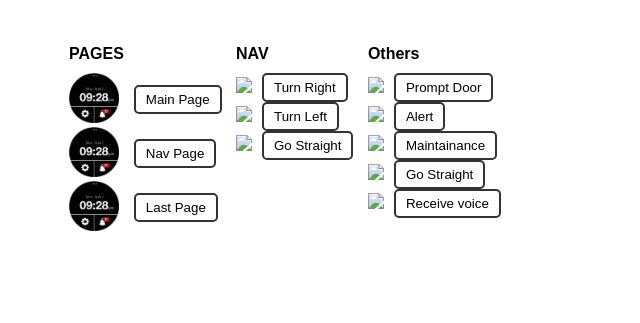
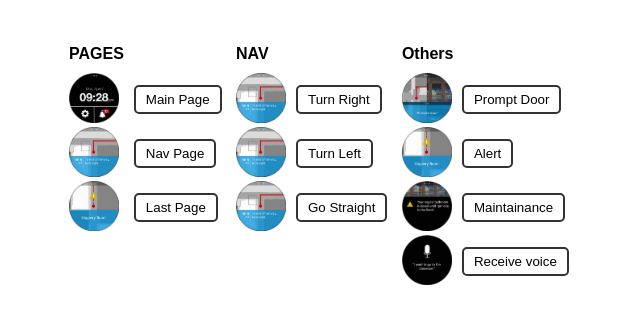
Before and after one commit to flashycud/InteractiveMap, a website: page controller.html in a window 1280 px wide. Shown: the part 101-424 px from the top of the page, without its empty margins (311-951 px from the left). Drawn offline with nearby package versions, Linux system fonts and the light colour scheme; no server answers.

Commit message:
add commands to controller

```diff
--- a/controller.html
+++ b/controller.html
@@ -74,11 +74,11 @@ width: 520px;">
     <div class="cell"><input type="button" value="Main Page" onclick="sendCommand('MAIN')" /></div>
   </div>
   <div class="row">
-    <div class="cell"><img height="50px" src="/img/main.jpg"/></div>
+    <div class="cell"><img height="50px" src="/img/nav.jpg"/></div>
     <div class="cell"><input type="button" value="Nav Page" onclick="sendCommand('NAV')" /></div>
   </div>
   <div class="row">
-    <div class="cell"><img height="50px" src="/img/main.jpg"/></div>
+    <div class="cell"><img height="50px" src="/img/danger.jpg"/></div>
     <div class="cell"><input type="button" value="Last Page" onclick="sendCommand('LAST')" /></div>
   </div>
 </div>
@@ -88,15 +88,15 @@ width: 520px;">
     <div class="cell-2">NAV</div>
   </div>
   <div class="row">
-    <div class="cell"><img height="50px" src="/img/"/></div>
+    <div class="cell"><img height="50px" src="/img/nav.jpg"/></div>
     <div class="cell"><input type="button" value="Turn Right" onclick="sendCommand('RIGHT')" /></div>
   </div>
   <div class="row">
-    <div class="cell"><img height="50px" src="/img/"/></div>
+    <div class="cell"><img height="50px" src="/img/nav.jpg"/></div>
     <div class="cell"><input type="button" value="Turn Left" onclick=" sendCommand('LEFT')" /></div>
   </div>
   <div class="row">
-    <div class="cell"><img height="50px" src="/img/"/></div>
+    <div class="cell"><img height="50px" src="/img/nav.jpg"/></div>
     <div class="cell"><input type="button" value="Go Straight" onclick ="sendCommand('STRAIGHT')" /></div>
   </div>
 </div>
@@ -106,23 +106,19 @@ width: 520px;">
     <div class="cell-2">Others</div>
   </div>
   <div class="row">
-    <div class="cell"><img height="50px" src="/img/"/></div>
+    <div class="cell"><img height="50px" src="/img/door-nav.jpg"/></div>
     <div class="cell"><input type="button" value="Prompt Door" onclick="sendCommand('DOOR')" /></div>
   </div>
   <div class="row">
-    <div class="cell"><img height="50px" src="/img/"/></div>
+    <div class="cell"><img height="50px" src="/img/danger.jpg"/></div>
     <div class="cell"><input type="button" value="Alert" onclick="sendCommand('ALERT')" /></div>
   </div>
   <div class="row">
-    <div class="cell"><img height="50px" src="/img/"/></div>
+    <div class="cell"><img height="50px" src="/img/noti-info.jpg"/></div>
     <div class="cell"><input type="button" value="Maintainance"  onclick="sendCommand('MAINTAINACE')" /></div>
   </div>
   <div class="row">
-    <div class="cell"><img height="50px" src="/img/"/></div>
-    <div class="cell"><input type="button" value="Go Straight" onclick ="sendCommand('GO_STRAIGHT')" /></div>
-  </div>
-  <div class="row">
-    <div class="cell"><img height="50px" src="/img/"/></div>
+    <div class="cell"><img height="50px" src="/img/listening.jpg"/></div>
     <div class="cell"><input type="button" value="Receive voice" onclick="sendCommand('RECEIVE_VOICE')" /></div>
   </div>
 </div>
```
Also changed, not shown: index.html (+0 -12 lines).
